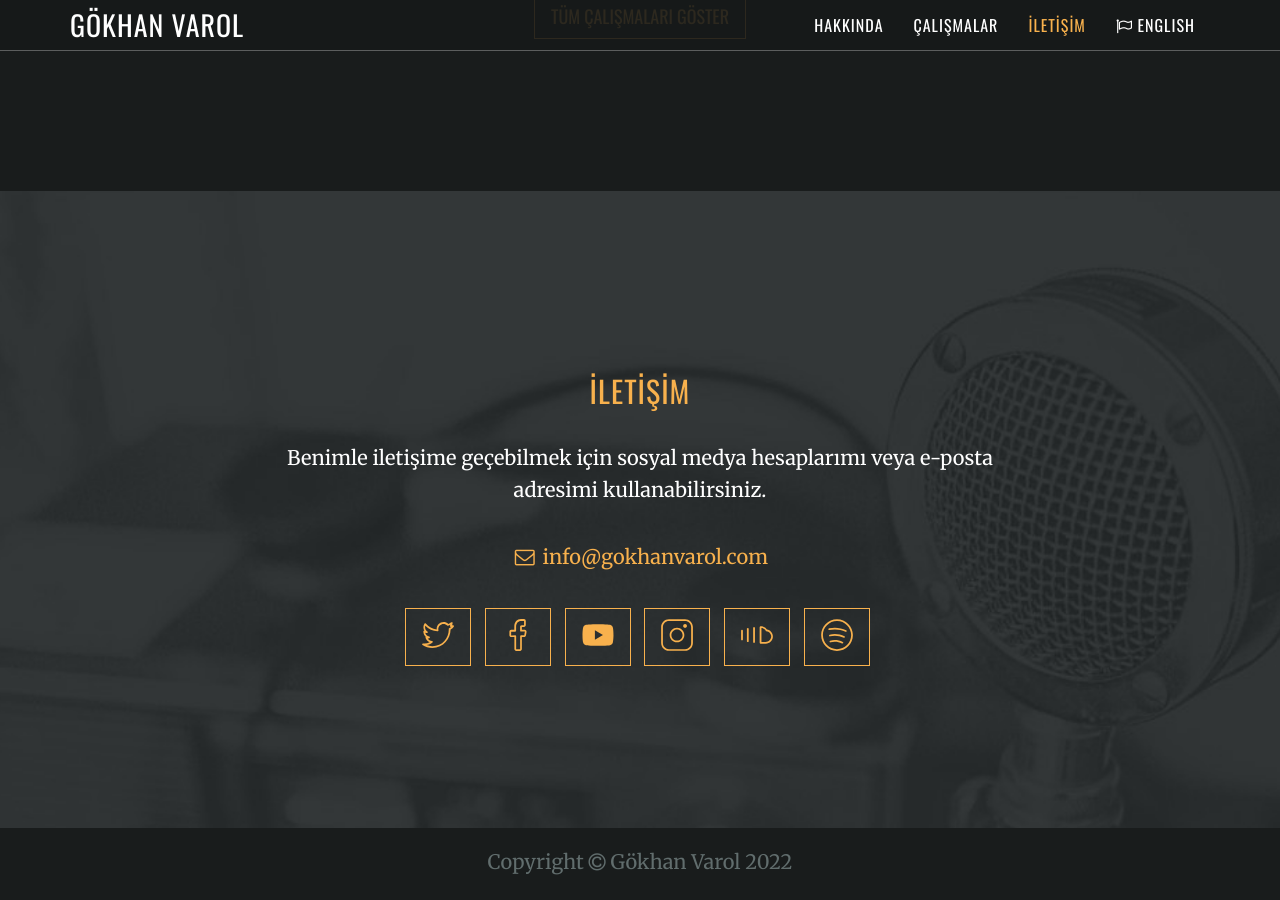
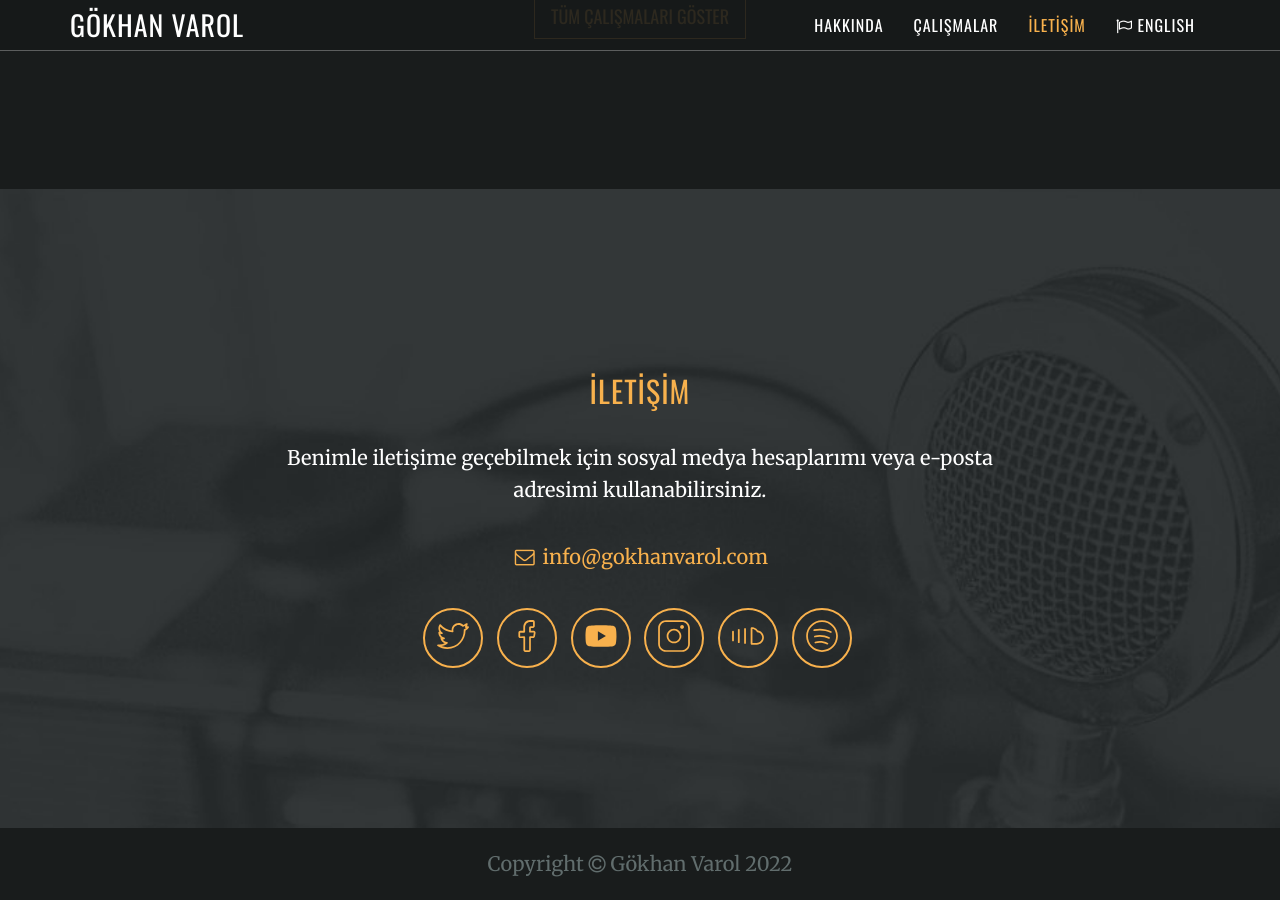
Before and after one commit to evrenvarol/gokhanvarol.com, a Jekyll site: the page built from _pages/tr/index.md, in a window 1280 px wide and 900 px high, scrolled down 2076 px. Built offline with Jekyll 4.4.1, drawn with Linux system fonts in a browser that asks for light colours; nearby versions of some CDN libraries.

Commit message:
Change social buttons to circle

```diff
--- a/_layouts/home.html
+++ b/_layouts/home.html
@@ -125,7 +125,7 @@ layout: default
                     <ul class="list-inline banner-social-buttons">
                         {% for network in site.social %}
                         <li>
-                            <a href="{{ network.url }}" class="btn btn-default btn-lg">
+                            <a href="{{ network.url }}" class="btn btn-circle btn-lg">
                                 {% if network.title == "facebook" %}
                                 <svg fill="currentColor" width="32" height="32" version="1.1" id="lni_lni-facebook-line" xmlns="http://www.w3.org/2000/svg" xmlns:xlink="http://www.w3.org/1999/xlink" x="0px" y="0px" viewBox="0 0 64 64" style="enable-background:new 0 0 64 64;" xml:space="preserve" aria-hidden="true" focusable="false">
                                     <g>
```
